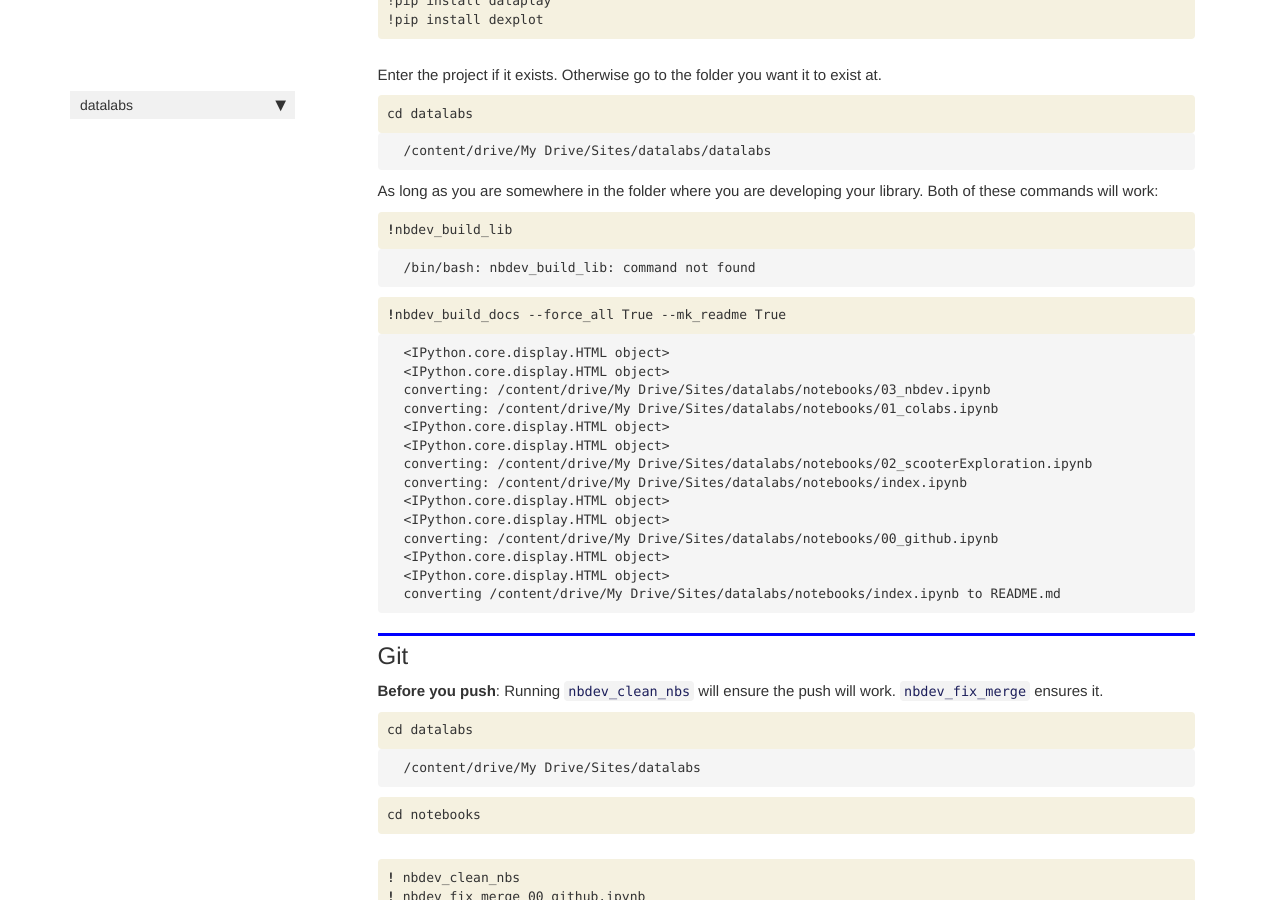
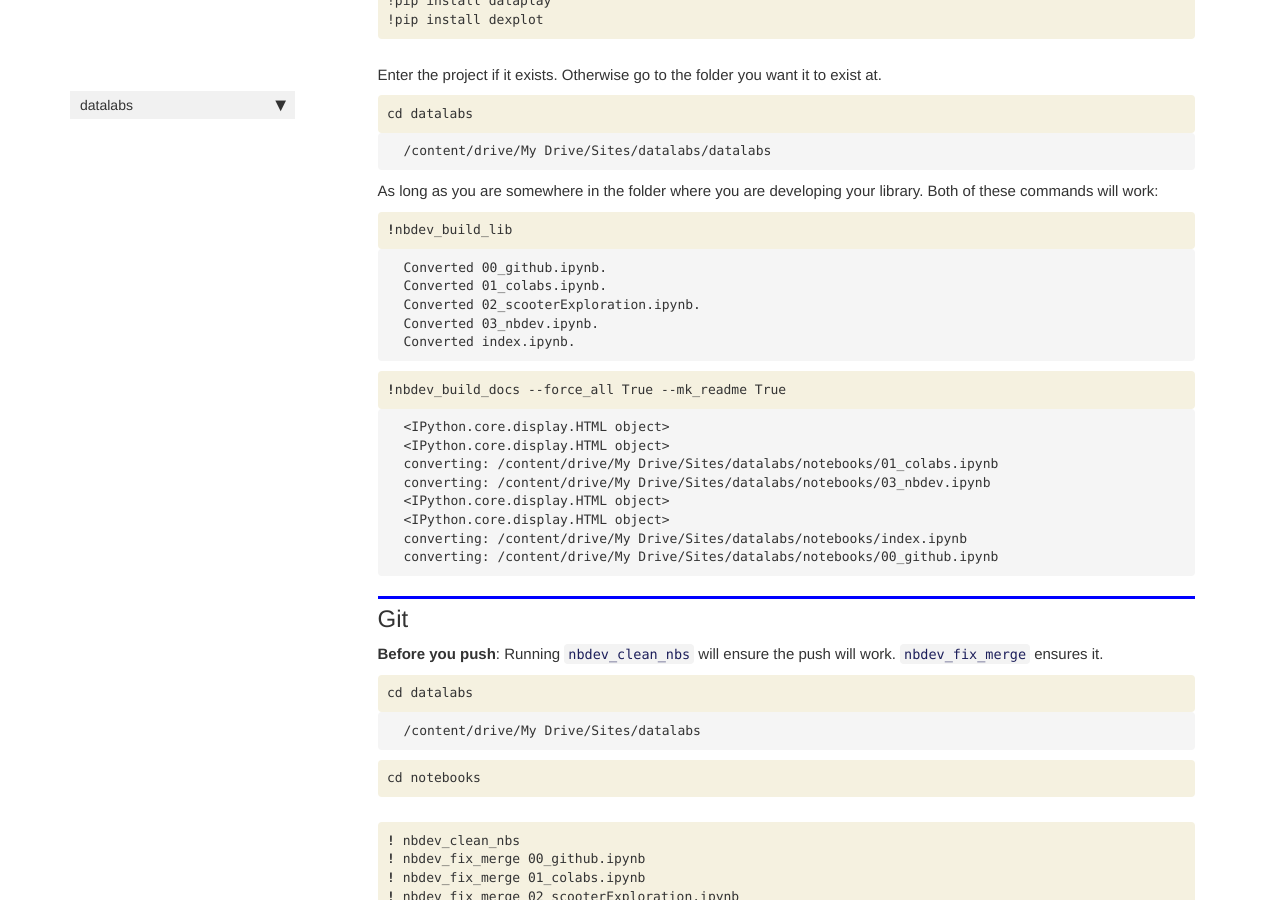
Before and after one commit to karpatic/datalab, a Jekyll site: the page built from docs/nbdev.html, in a window 1280 px wide and 900 px high, scrolled down 13279 px. Built offline with Jekyll 4.4.1, drawn with Linux system fonts in a browser that asks for light colours; nearby versions of some CDN libraries; comment, search, counter and statistics services are not loaded.

Commit message:
Fixed up NBDev Section a bit

```diff
--- a/docs/nbdev.html
+++ b/docs/nbdev.html
@@ -1398,7 +1398,11 @@ optional arguments:
 <div class="output_area">
 
 <div class="output_subarea output_stream output_stdout output_text">
-<pre>/bin/bash: nbdev_build_lib: command not found
+<pre>Converted 00_github.ipynb.
+Converted 01_colabs.ipynb.
+Converted 02_scooterExploration.ipynb.
+Converted 03_nbdev.ipynb.
+Converted index.ipynb.
 </pre>
 </div>
 </div>
@@ -1431,18 +1435,12 @@ optional arguments:
 <div class="output_subarea output_stream output_stdout output_text">
 <pre>&lt;IPython.core.display.HTML object&gt;
 &lt;IPython.core.display.HTML object&gt;
+converting: /content/drive/My Drive/Sites/datalabs/notebooks/01_colabs.ipynb
 converting: /content/drive/My Drive/Sites/datalabs/notebooks/03_nbdev.ipynb
-converting: /content/drive/My Drive/Sites/datalabs/notebooks/01_colabs.ipynb
 &lt;IPython.core.display.HTML object&gt;
 &lt;IPython.core.display.HTML object&gt;
-converting: /content/drive/My Drive/Sites/datalabs/notebooks/02_scooterExploration.ipynb
 converting: /content/drive/My Drive/Sites/datalabs/notebooks/index.ipynb
-&lt;IPython.core.display.HTML object&gt;
-&lt;IPython.core.display.HTML object&gt;
 converting: /content/drive/My Drive/Sites/datalabs/notebooks/00_github.ipynb
-&lt;IPython.core.display.HTML object&gt;
-&lt;IPython.core.display.HTML object&gt;
-converting /content/drive/My Drive/Sites/datalabs/notebooks/index.ipynb to README.md
 </pre>
 </div>
 </div>
```
